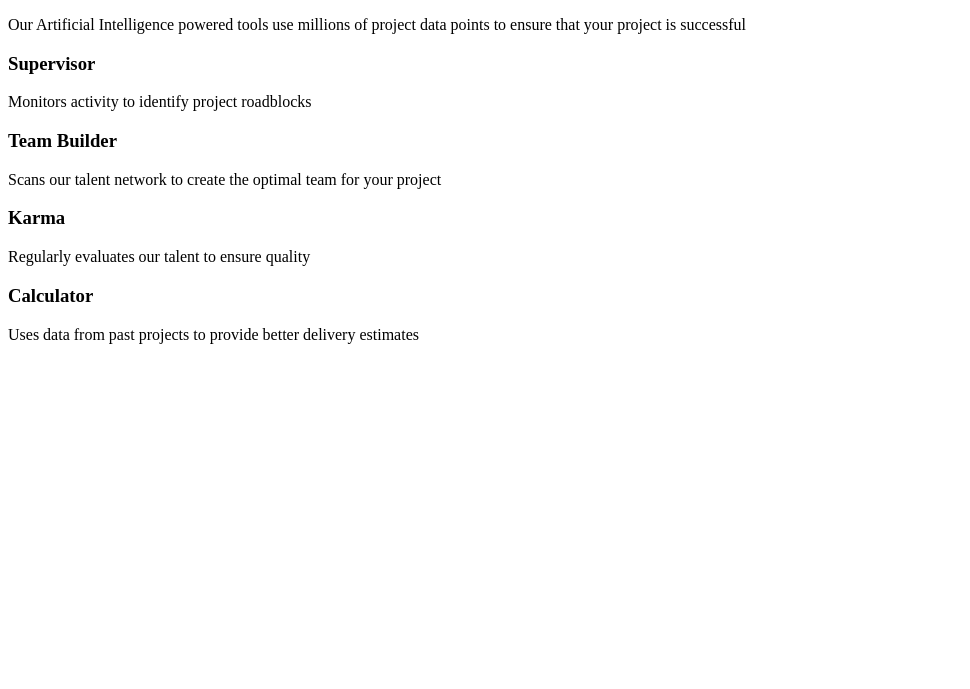
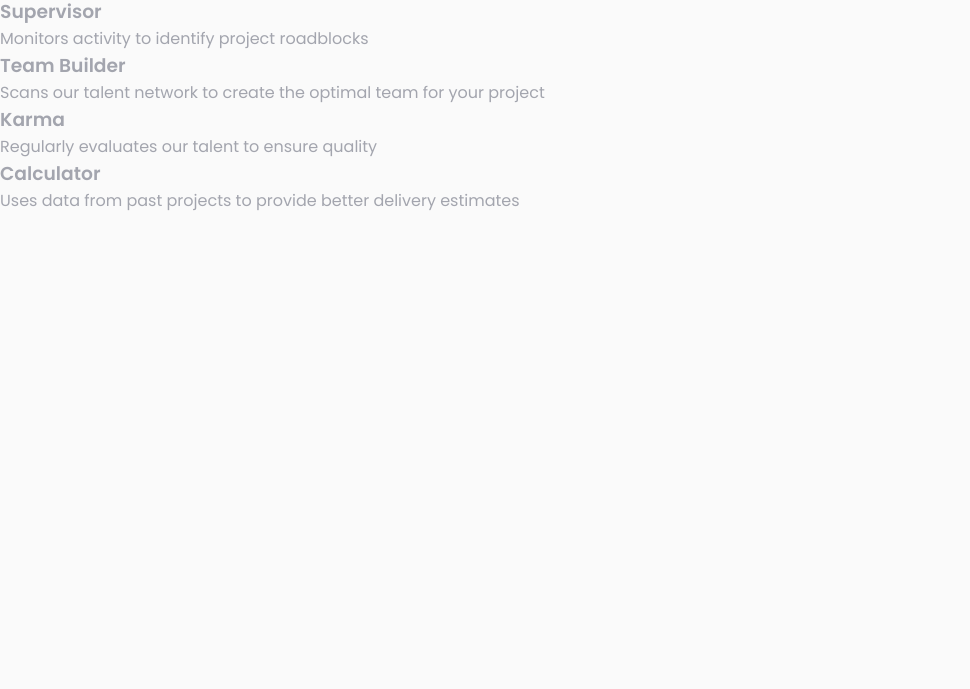
Before and after one commit to sandovalmelo/four-card-section, a plain HTML site: page index.html in a window 1280 px wide. Shown: the part 111-800 px from the top of the page, without its empty margins (0-970 px from the left). Drawn offline with Linux system fonts and the light colour scheme.

Commit message:
add basic body styles

```diff
--- a/scss/_base.scss
+++ b/scss/_base.scss
@@ -11,3 +11,21 @@ $light-gray: hsl(0, 0%, 98%);
 
 // font
 $font-family: "Poppins", sans-serif;
+
+*,
+*::after,
+*::before {
+	margin: 0;
+	padding: 0;
+	box-sizing: inherit;
+}
+
+html {
+	box-sizing: border-box;
+}
+
+body {
+	background-color: $light-gray;
+	font-family: $font-family;
+	color: $grayish-blue;
+}
```
Also changed, not shown: css/styles.css.
